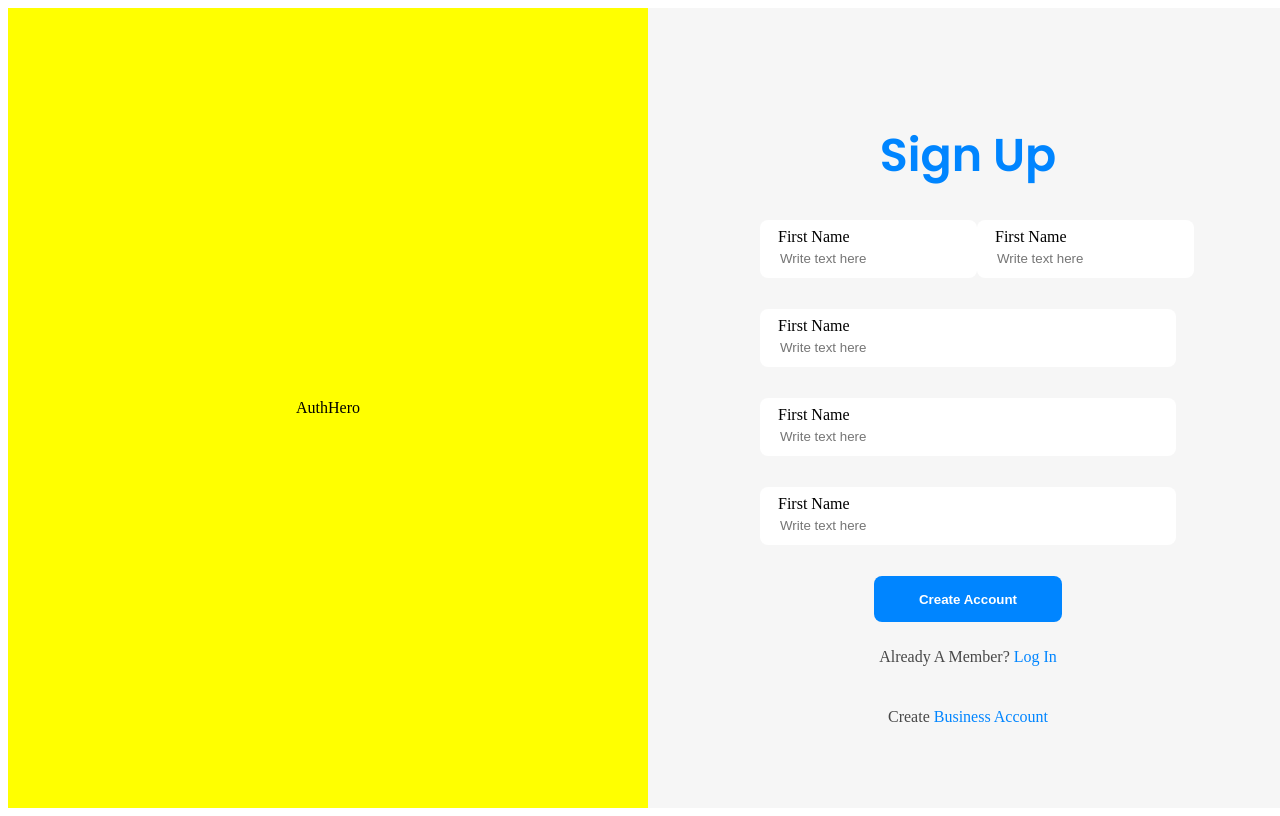
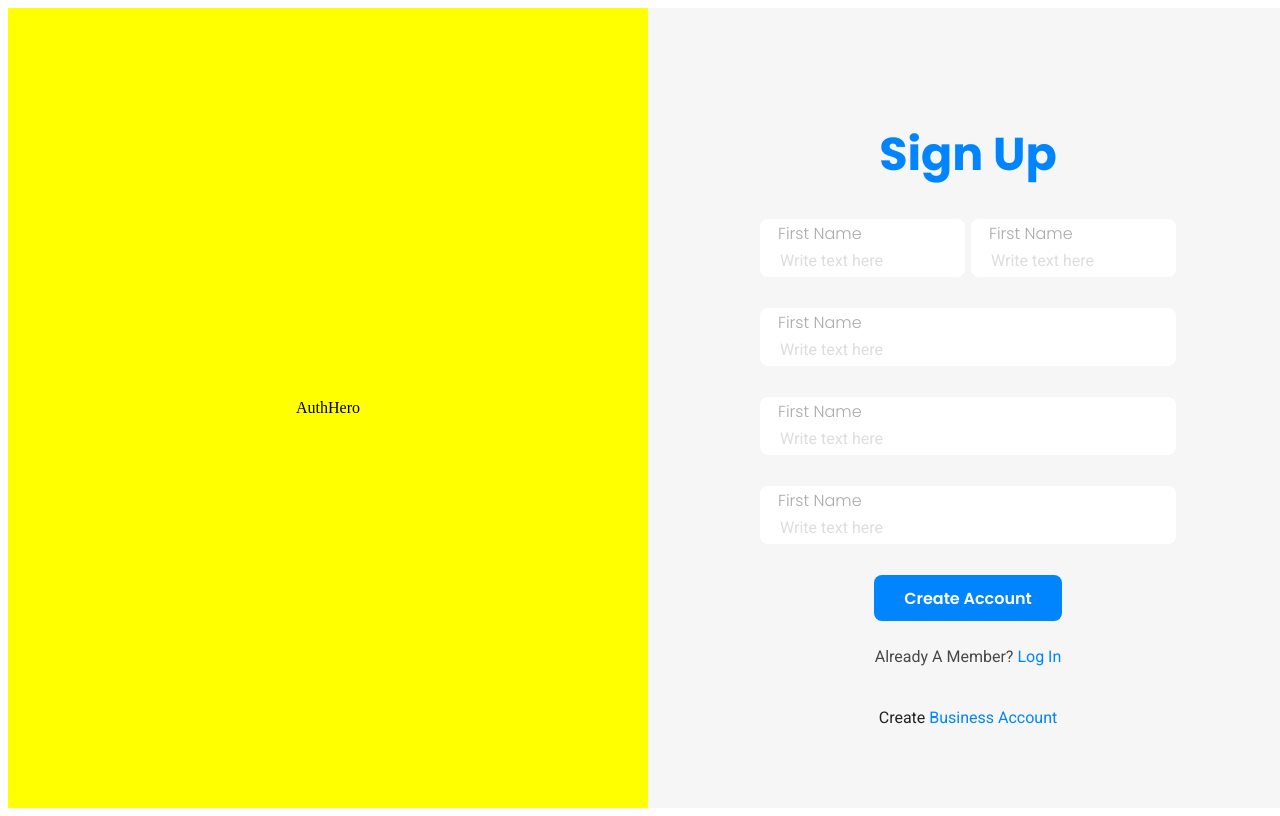
Before and after one commit to amt-augustineopokukesse/my-storefront-frontend, a React (Vite) app: page / in a window 1280 px wide. Built offline with nearby package versions, Linux system fonts and the light colour scheme.

Commit message:
style: added the specified style formats to the signup page elements

```diff
--- a/index.html
+++ b/index.html
@@ -5,8 +5,7 @@
     <link rel="icon" type="image/svg+xml" href="/vite.svg" />
     <meta name="viewport" content="width=device-width, initial-scale=1.0" />
 
-    <link href="https://fonts.googleapis.com/css2?family=Poppins:wght@600&family=Roboto&display=swap" rel="stylesheet">
-
+    <link href="https://fonts.googleapis.com/css2?family=Poppins:wght@300;400;600;700&family=Roboto:wght@300;400;700&display=swap" rel="stylesheet">
     <title>My Storefront</title>
   </head>
   <body>
--- a/src/assets/styles/authentication/SignUpForm.scss
+++ b/src/assets/styles/authentication/SignUpForm.scss
@@ -18,8 +18,10 @@
         align-items: center;
         //background-color: blue;
         .user-names {
+            box-sizing: border-box;
             width: 100%;
             display: flex;
+            //gap: 10px;
             justify-content: space-between;
         }
         .email {
@@ -44,6 +46,8 @@
             border-radius: 8px;
             cursor: pointer;
             font-weight: 600;
+            font-family: 'Poppins';
+            font-size: 16px;
             &:hover {
                 background: #59AFFF;
             }
@@ -52,13 +56,16 @@
     .old-member{
         margin-top: 26px;
         color: #484848;
+        font-size: 16px;
+        font-family: 'Roboto';
         .login-text {
             color: #0085FF;
         }
     }
     .business-signup{
         margin-top: 26px;
-        color: #484848;
+        color: #222222;
+        font-family: 'Roboto';
         .business-signup-link {
             color: #0085FF;
 
--- a/src/assets/styles/authentication/TextInput.scss
+++ b/src/assets/styles/authentication/TextInput.scss
@@ -7,13 +7,24 @@
     display: flex;
     flex-direction: column;
     justify-content: center;
-    padding: 0px 18px;
+    padding: 0px 0px 0px 18px;
     label{
         position: relative;
         top: 14px;
-        //left: 10px;
+        font-family: 'Poppins';
+        font-weight: 300;
+        color: #AAAAAA;
     }
     input {
         border: none;
+
+        font-size: 16px;
+        font-family: 'Roboto';
+        &::placeholder {
+            color: #DDDDDD;
+        }
+        &:focus {
+            outline: none;
+        }
     }
 }
--- a/src/main-sections/Authentication/Auth-Components/TextInput.tsx
+++ b/src/main-sections/Authentication/Auth-Components/TextInput.tsx
@@ -6,8 +6,8 @@ const  TextInput: React.FC = ()=> {
     return (
 
       <div className="TextInput">
-        <label className="" >First Name</label><br/>
-        <input className='' placeholder='Write text here'  required /><br/>
+        <label className="text-label" >First Name</label><br/>
+        <input className='text-input' placeholder='Write text here'  required /><br/>
       </div>
 
     )
```
